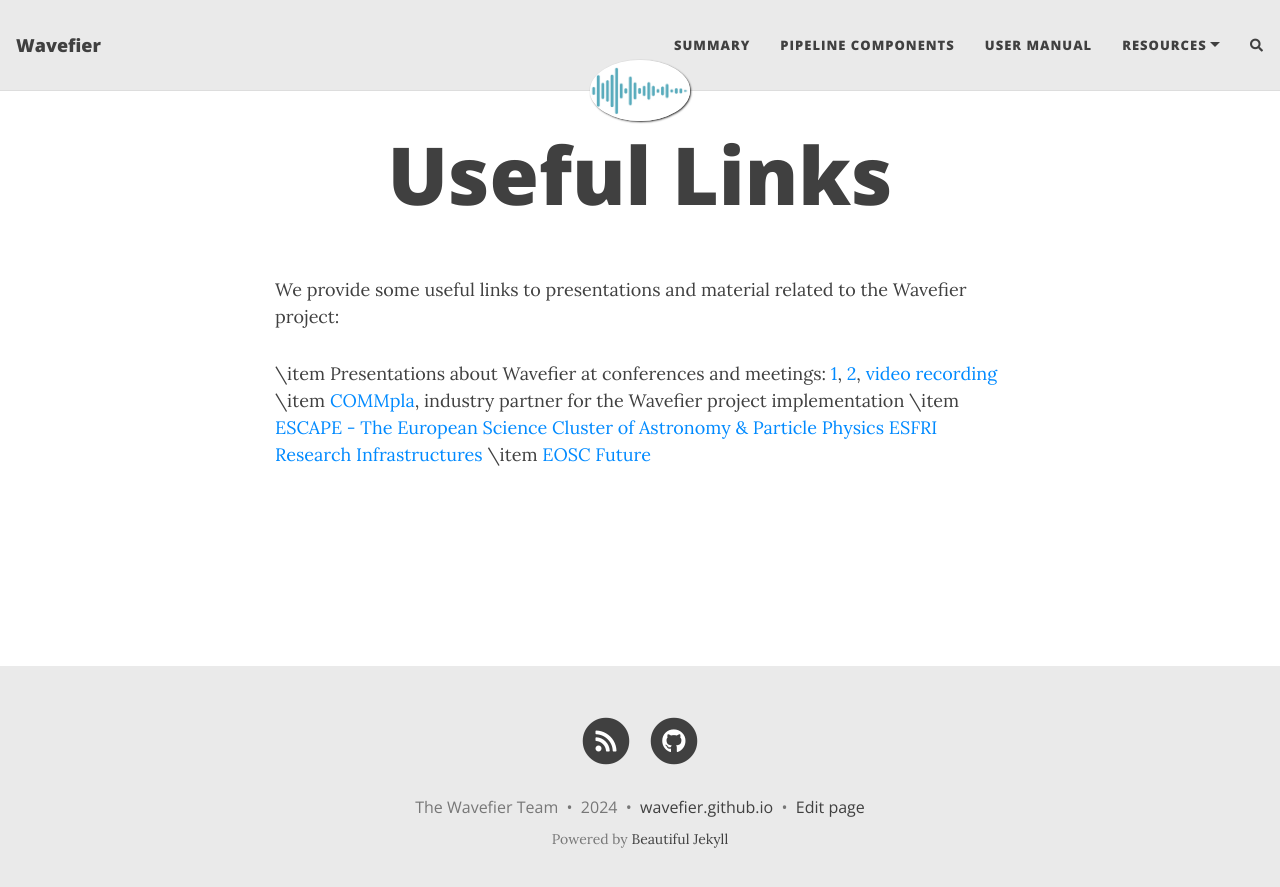
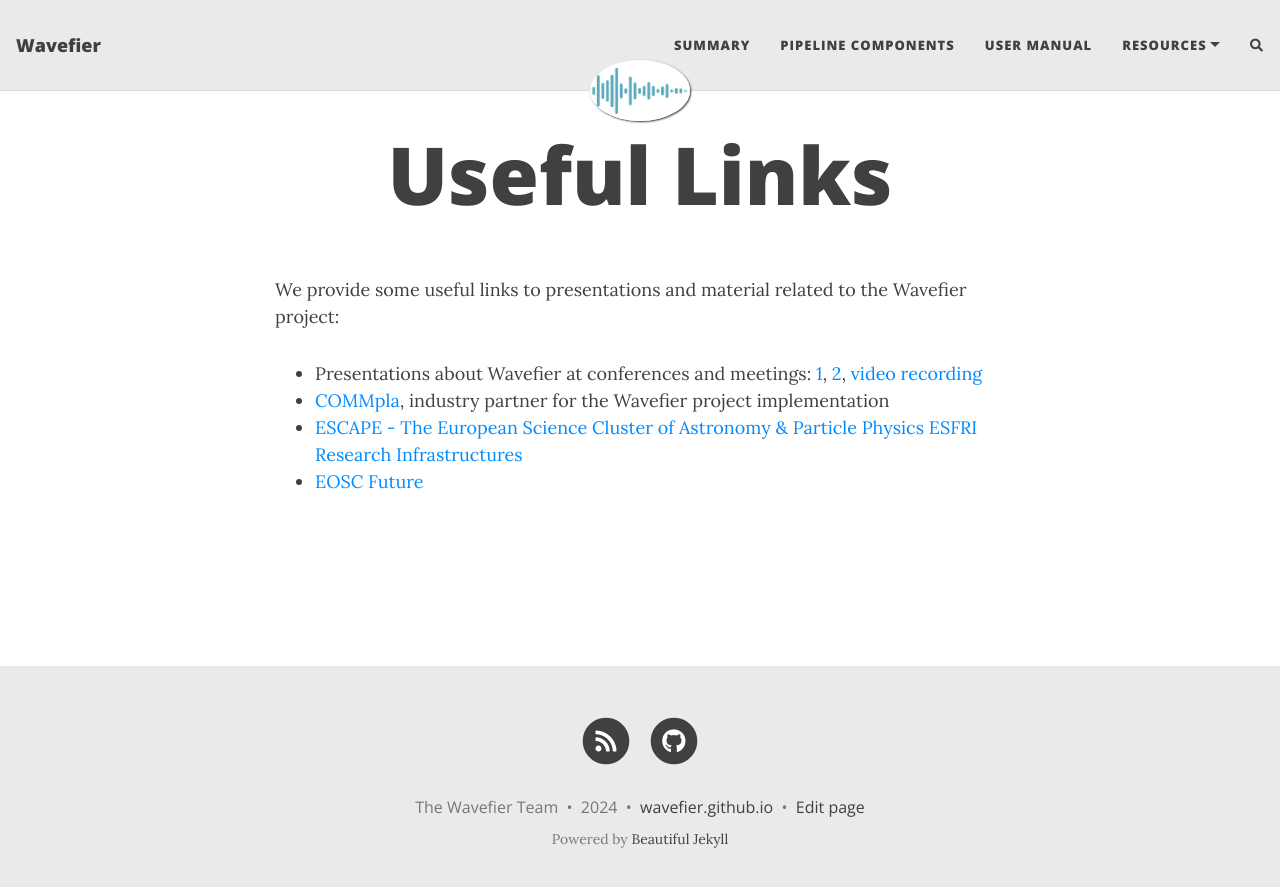
Before and after one commit to wavefier/wavefier, a Jekyll site: the page built from links.md, in a window 1280 px wide. Shown: the top 887 px of the page. Built offline with Jekyll 4.4.1, drawn with Linux system fonts in a browser that asks for light colours; nearby versions of some CDN libraries; comment, search, counter and statistics services are not loaded.

Commit message:
modified links

```diff
--- a/links.md
+++ b/links.md
@@ -5,7 +5,7 @@
 
 We provide some useful links to presentations and material related to the Wavefier project:
 
-\item Presentations about Wavefier at conferences and meetings: [1](https://indico.in2p3.fr/event/20203/contributions/79576/attachments/57620/77066/TSP_MMA.pdf), [2](https://projectescape.eu/sites/default/files/0%20COMPLETE_Extreme%20Universe_final.pdf), [video recording](https://www.youtube.com/watch?v=EOwmjNljxCA&t=6311s)
-\item [COMMpla](https://commpla.com/works/wavefier/), industry partner for the Wavefier project implementation
-\item [ESCAPE - The European Science Cluster of Astronomy & Particle Physics ESFRI Research Infrastructures](https://projectescape.eu)
-\item [EOSC Future](https://eoscfuture.eu)
+* Presentations about Wavefier at conferences and meetings: [1](https://indico.in2p3.fr/event/20203/contributions/79576/attachments/57620/77066/TSP_MMA.pdf), [2](https://projectescape.eu/sites/default/files/0%20COMPLETE_Extreme%20Universe_final.pdf), [video recording](https://www.youtube.com/watch?v=EOwmjNljxCA&t=6311s)
+* [COMMpla](https://commpla.com/works/wavefier/), industry partner for the Wavefier project implementation
+* [ESCAPE - The European Science Cluster of Astronomy & Particle Physics ESFRI Research Infrastructures](https://projectescape.eu)
+* [EOSC Future](https://eoscfuture.eu)
```
